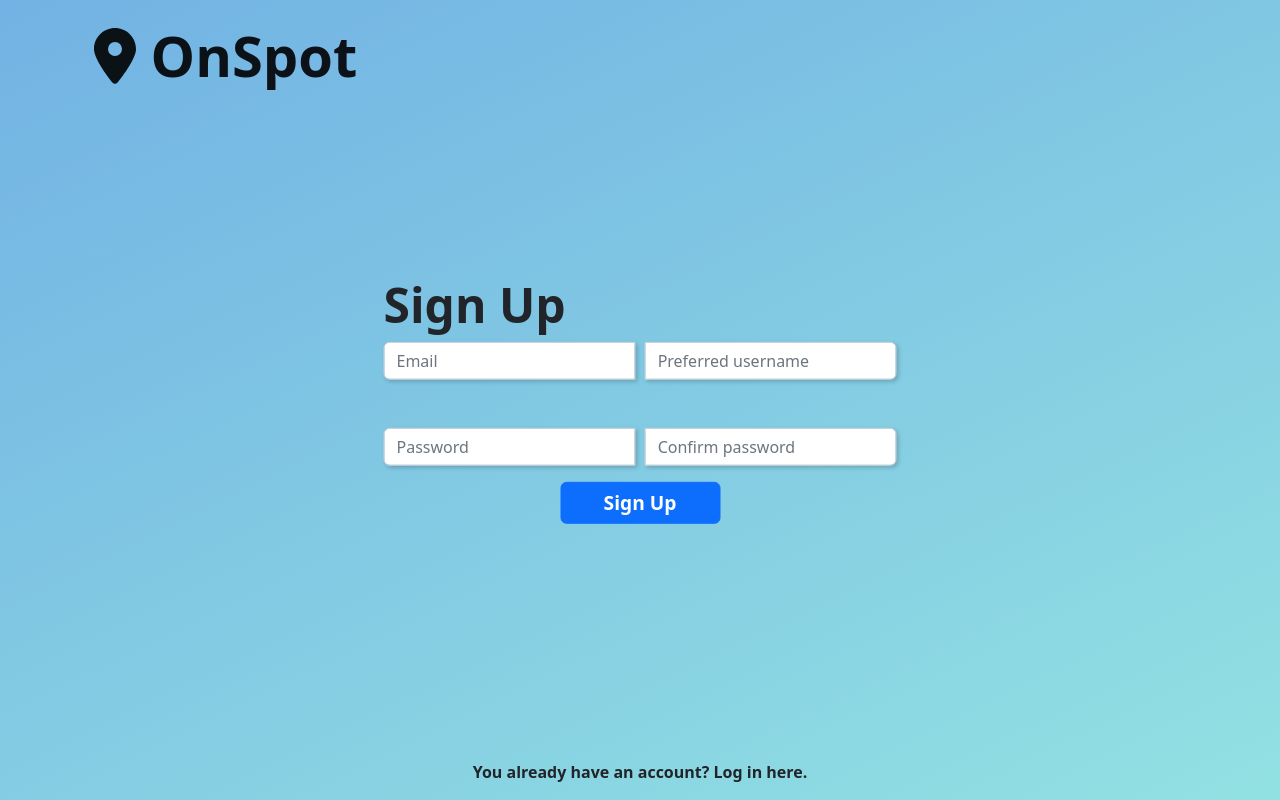
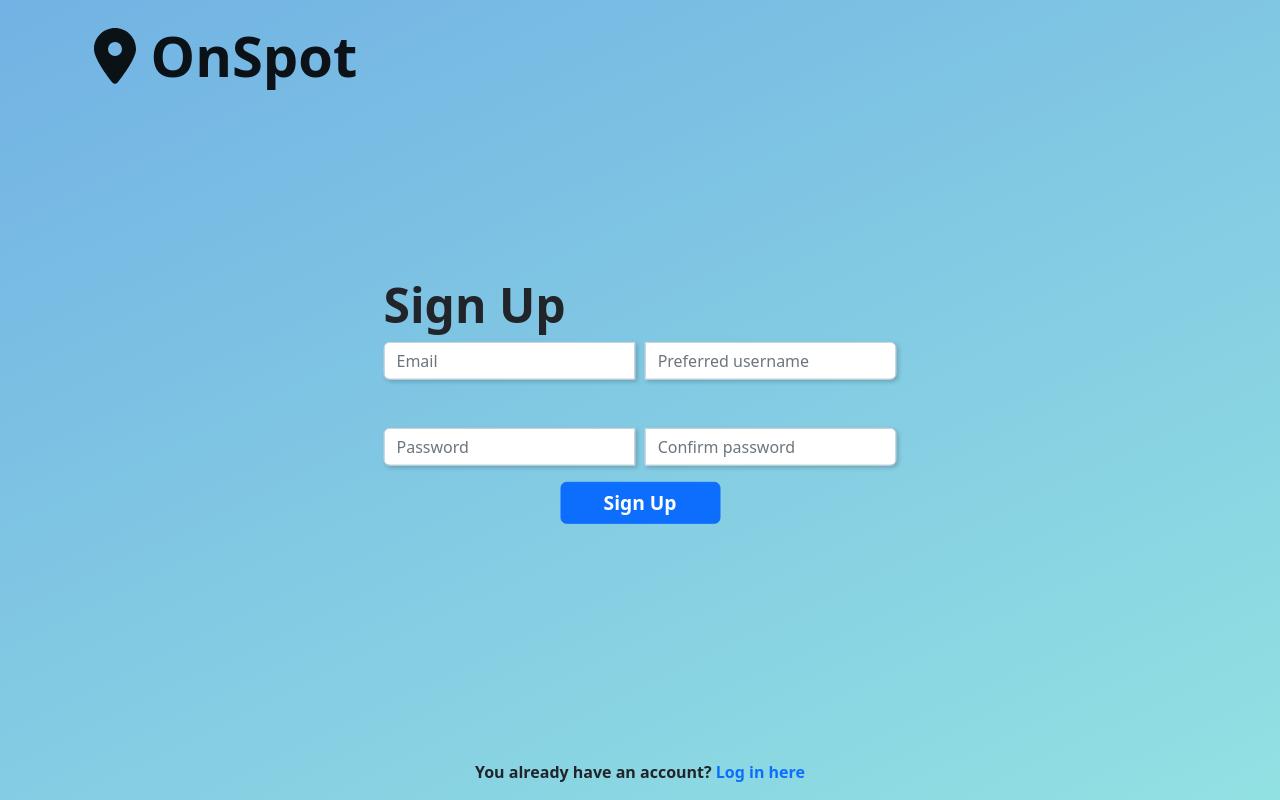
Before and after one commit to MartinYordanov374/OnSpot, a React (Create React App) app: page /register in a window 1280 px wide. Built offline with nearby package versions, Linux system fonts and the light colour scheme.

Commit message:
The log in text now points toward the login page route

```diff
--- a/src/Components/RegistrationPageComponent/RegistrationPageComponent.js
+++ b/src/Components/RegistrationPageComponent/RegistrationPageComponent.js
@@ -10,13 +10,13 @@ export default class RegistrationPageComponent extends Component {
             <div className='SignUpComponentWrapper ' >
                 <h1 className='signUpText'>Sign Up</h1>
                 <div className='registrationFormWrapper'>
-                    <InputGroup className='emailUsernameForms mb-5'>
+                    <InputGroup className='emailUsernameForms mb-5' >
                         <Form.Control className='emailField field left' placeholder='Email'/>
                         <Form.Control className='usernameField field right' placeholder='Preferred username'/>
                     </InputGroup>
-                    <InputGroup className='passwordForms'>
-                        <Form.Control className='passwordField field left ' placeholder='Password'/>
-                        <Form.Control className='confirmPasswordField field left' placeholder='Confirm password'/>
+                    <InputGroup className = 'passwordForms'>
+                        <Form.Control className = 'passwordField field left'  type='password' placeholder='Password'/>
+                        <Form.Control className = 'confirmPasswordField field left' type='password' placeholder='Confirm password'/>
                     </InputGroup>
                 </div>
                 <div className='buttonWrapper text-center'>
@@ -25,7 +25,7 @@ export default class RegistrationPageComponent extends Component {
                 </div>
             </div>
                 <div className='AlreadyRegisteredWrapper text-center fixed-bottom'>
-                    <p className='alreadyRegistered'>You already have an account? Log in here.</p>
+                    <p className='alreadyRegistered'>You already have an account? <a href='/login' className='loginLink'>Log in here</a></p>
                 </div>
         </Container>
     )
--- a/src/Components/RegistrationPageComponent/RegistrationPageStyles/RegistrationPageStyles.css
+++ b/src/Components/RegistrationPageComponent/RegistrationPageStyles/RegistrationPageStyles.css
@@ -33,4 +33,10 @@
 .AlreadyRegisteredWrapper .alreadyRegistered {
   font-weight: bold;
 }
+
+.AlreadyRegisteredWrapper .alreadyRegistered .loginLink {
+  text-decoration: none;
+  -webkit-transition: 0.5s linear;
+  transition: 0.5s linear;
+}
 /*# sourceMappingURL=RegistrationPageStyles.css.map */
--- a/src/Components/RegistrationPageComponent/RegistrationPageStyles/RegistrationPageStyles.scss
+++ b/src/Components/RegistrationPageComponent/RegistrationPageStyles/RegistrationPageStyles.scss
@@ -21,6 +21,7 @@
         }
     }
     .passwordForms{
+
         .passwordField{
             margin-right: 2%;
         }
@@ -33,5 +34,10 @@
 .AlreadyRegisteredWrapper{
     .alreadyRegistered{
         font-weight: bold;
+        .loginLink{
+            text-decoration: none;
+            transition: 0.5s linear;
+
+        }
     }
 }
```
Also changed, not shown: 1 other file (tests, documents, lock files or other folders).
